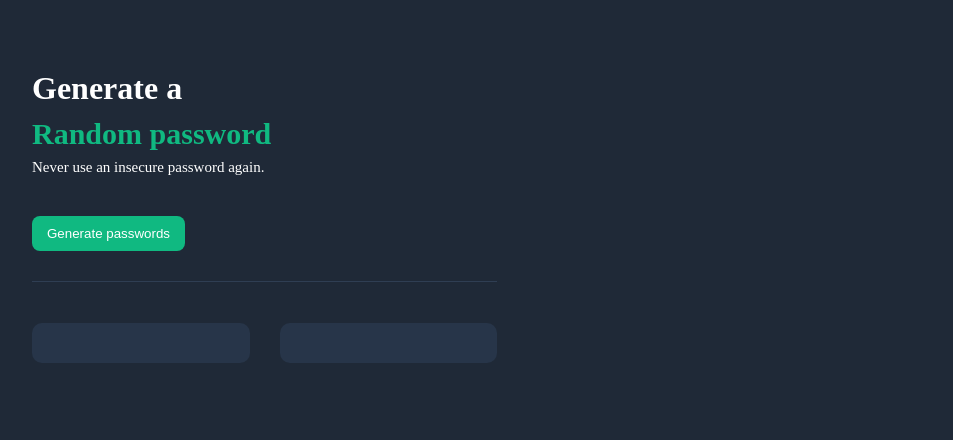
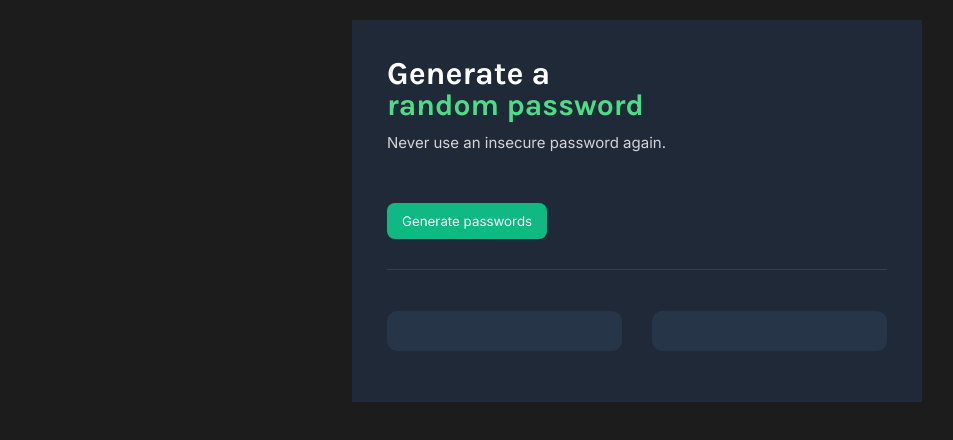
Before and after one commit to xander-kazanski/password-generator, a website built with Vite: page index.html in a window 1280 px wide. Shown: the whole page, without its empty margins (3-956 px from the left). Built offline with nearby package versions, Linux system fonts and the light colour scheme.

Commit message:
fix styles

```diff
--- a/index.css
+++ b/index.css
@@ -1,31 +1,45 @@
 body {
-    margin: 0;
-    background: #1F2937;
+  margin: 0;
+  background: #1C1C1C;
+  font-family: "Karla", serif;
+  font-optical-sizing: auto;
+}
+
+.widget {
+    width: 500px;
+    background-color: #1F2937;
+    margin: 20px auto;
+    padding: 35px;
 }
 
 .container {
-    padding-top: 50px;
     border-bottom: 1px solid #2F3E53;
     padding-bottom: 30px;
-    margin-left: 35px
+
 }
 
 .title {
     color: #ffffff;
-    margin: 20px 0px 0px 0px;
-}
+    margin: 0px 0px 0px 0px;
+    padding: 0;
+    font-weight: bold;
+  }
 
 .subtitle {
-    margin: 10px 0px 0px 0px;
-    color: #10B981;
+    margin-top: -5px;
+    padding: 0;
+    color: #4ADF86;
     font-size: 30px;
+    font-weight: bold;
+    margin-bottom: 10px;
 }
 
 .desc {
     color: #ffffff;
     font-size: 15px;
-    margin-top: 8px;
-    margin-bottom: 40px;
+    font-family: "Inter", serif;
+    color: #D5D4D8;
+    margin: 0 0 51px 0;
 }
 
 .btn {
@@ -35,13 +49,13 @@ body {
     padding: 10px 15px;
     border-radius: 8px;
     color: #ffffff;
+    font-family: "Inter", serif
 }
 
 .passwords {
     display: flex;
     justify-content: space-around;
     margin-top: 25px;
-    margin-left: 35px;
     gap: 30px
 }
 
@@ -52,8 +66,5 @@ body {
     width: 200px;
     height: 20px;
     color: #55F991;
+    font-family: "Inter", serif
 }
-
-.widget {
-    width: 500px;
-}
--- a/index.html
+++ b/index.html
@@ -1,12 +1,19 @@
 <html>
+
 <head>
+  <link rel="preconnect" href="https://fonts.googleapis.com">
+  <link rel="preconnect" href="https://fonts.gstatic.com" crossorigin>
+  <link
+    href="https://fonts.googleapis.com/css2?family=DM+Sans:ital,opsz,wght@0,9..40,100..1000;1,9..40,100..1000&family=Inter:ital,opsz,wght@0,14..32,100..900;1,14..32,100..900&family=Karla:ital,wght@0,200..800;1,200..800&family=Ubuntu+Sans:ital,wght@0,100..800;1,100..800&display=swap"
+    rel="stylesheet">
   <link rel="stylesheet" href="index.css">
 </head>
+
 <body>
   <div class="widget">
     <div class="container">
       <h1 class="title">Generate a</h1>
-                <h2 class="subtitle">Random password</h2>
+      <h2 class="subtitle">random password</h2>
       <p class="desc">Never use an insecure password again.</p>
       <button id="generate-btn" class="btn">Generate passwords</button>
     </div>
@@ -17,4 +24,5 @@
   </div>
   <script type="module" src="index.js"></script>
 </body>
+
 </html>
```
Lines whose indentation alone changed are shown as unchanged.
